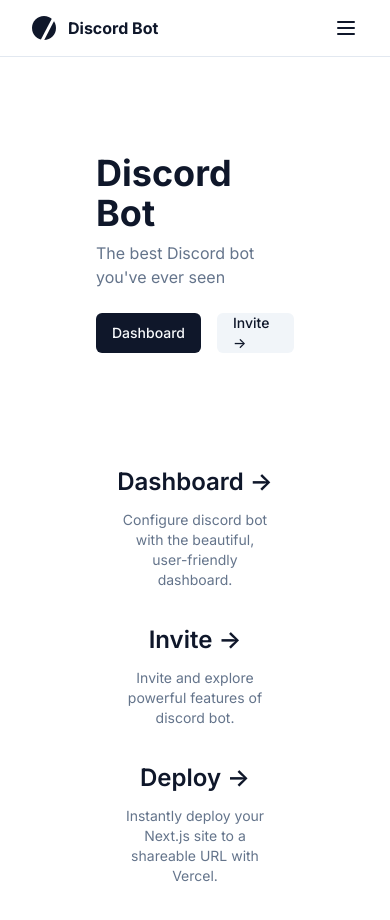
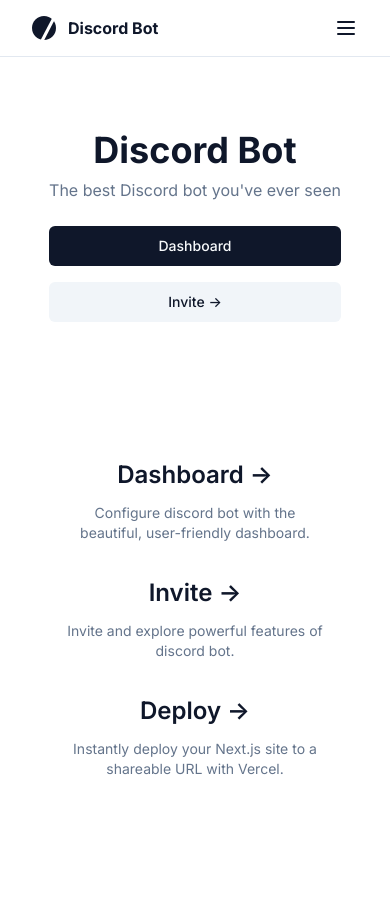
Before and after one commit to fuma-nama/discord-bot-template, a Next.js app in the folder apps/web/: page / in a window 390 px wide. Shown: the top 920 px of the page. After the commit the page ends 844 px from the top, so only its background shows below. Built offline with nearby package versions, Linux system fonts and the light colour scheme; no server answers.

Commit message:
Improve home page

```diff
--- a/apps/web/app/(info)/page.tsx
+++ b/apps/web/app/(info)/page.tsx
@@ -6,12 +6,12 @@ import { invite_url } from "@/utils/shared";
 
 export default async function Home() {
     return (
-        <main className="flex flex-1 flex-col items-center gap-24 p-24 container">
+        <main className="flex flex-1 flex-col items-center py-12 md:p-24 gap-24 container">
             <div
                 className={clsx(
-                    "z-[2] mt-auto relative flex flex-col gap-2 place-items-center",
+                    "z-[2] mt-auto relative flex flex-col gap-2 place-items-center text-center",
                     "before:-z-[1] before:absolute before:h-[300px] before:w-[480px] before:-translate-x-1/2 before:rounded-full before:bg-gradient-radial before:from-white before:to-transparent before:blur-2xl before:content-[''] before:lg:h-[360px] before:dark:bg-gradient-to-br before:dark:from-transparent before:dark:to-blue-700 before:dark:opacity-10",
-                    "after:-z-[1] after:absolute after:h-[180px] after:w-[240px] after:translate-x-1/3 after:bg-gradient-conic after:from-sky-200 after:via-blue-200 after:blur-2xl after:content-[''] after:dark:from-sky-900 after:dark:via-[#0141ff] after:dark:opacity-40"
+                    "after:max-md:hidden after:-z-[1] after:absolute after:h-[180px] after:w-[240px] after:translate-x-1/3 after:bg-gradient-conic after:from-sky-200 after:via-blue-200 after:blur-2xl after:content-[''] after:dark:from-sky-900 after:dark:via-[#0141ff] after:dark:opacity-40"
                 )}
             >
                 <h1 className="text-4xl font-bold dark:drop-shadow-[0_0_0.3rem_#ffffff70]">
@@ -20,7 +20,7 @@ export default async function Home() {
                 <p className="text-muted-foreground">
                     The best Discord bot you've ever seen
                 </p>
-                <div className="mt-4 flex flex-row gap-4">
+                <div className="mt-4 flex flex-col md:flex-row gap-4 max-md:w-full">
                     <Link href="/dashboard" className={cn(buttonVariants())}>
                         Dashboard
                     </Link>
```
